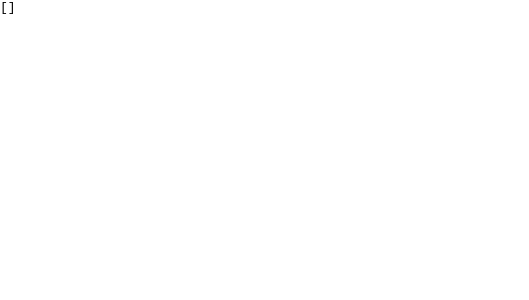
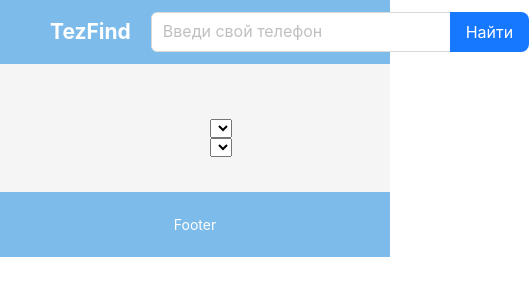
Before and after one commit to AzimReact/tez-find, a React (Create React App) app: page /1 in a window 390 px wide. Shown: the top 300 px of the page, 529 px wide, since content can reach past the window. Built offline with nearby package versions, Linux system fonts and the light colour scheme.

Commit message:
Worked on Iphone page

```diff
--- a/src/pages/Home/index.jsx
+++ b/src/pages/Home/index.jsx
@@ -1,4 +1,4 @@
-import { Layout, Space } from "antd";
+import { Layout } from "antd";
 import { useDispatch, useSelector } from "react-redux";
 import { useEffect, useMemo } from "react";
 import { useNavigate } from "react-router-dom";
@@ -37,18 +37,11 @@ export const Home = () => {
   if (!iphoneTypes.length) return <SimpleSpinner />;
 
   return (
-    <Space
-      direction="vertical"
-      style={{
-        width: "100%",
-      }}
-      size={[0, 48]}
-    >
     <Layout>
       <Header />
 
-        <div className={styles['all-cards']}>
-          <div className={styles['cards']}>
+      <div className={styles["all-cards"]}>
+        <div className={styles["cards"]}>
           {iphoneTypes.map(({ typeKey, type, image }) => (
             <TypeCard
               onClick={() => navigate(typeKey)}
@@ -63,6 +56,5 @@ export const Home = () => {
 
       <Footer />
     </Layout>
-    </Space>
   );
 };
--- a/src/pages/Iphone/index.jsx
+++ b/src/pages/Iphone/index.jsx
@@ -1,26 +1,101 @@
-import { useMemo } from "react";
+import { useEffect, useMemo, useState } from "react";
 import { useSelector } from "react-redux";
 import { useParams } from "react-router-dom";
+import { Layout } from "antd";
 
+import styles from "./styles.module.scss";
+import { Header, Footer } from "../../components/modules";
+
+// FIXME: This page under construction !!!
 export const Iphone = () => {
-    const storeIphones = useSelector((store) => ({ ...store.iphones }));
-    const { iphoneType } = useParams()
+  const storeIphones = useSelector((store) => store.iphones);
+  const [color, setColor] = useState("");
+  const [memory, setMemory] = useState("");
+  const { iphoneType } = useParams();
 
-    const iphones = useMemo(() => {
-        const result = []
+  const iphones = useMemo(() => {
+    const result = [];
 
-        for (const market in storeIphones[iphoneType]) {
-            storeIphones[iphoneType][market] = storeIphones[iphoneType][market].map(el => ({...el, market}))
-            result.push(...storeIphones[iphoneType][market])
-        }
+    for (const market in storeIphones[iphoneType]) {
+      storeIphones[iphoneType][market] = storeIphones[iphoneType][market].map(
+        (el) => ({ ...el, market })
+      );
+      result.push(...storeIphones[iphoneType][market]);
+    }
 
-        return result;
-    }, [storeIphones, iphoneType])
+    return result;
+  }, [storeIphones, iphoneType]);
 
-    console.log(iphones)
-    return <div className="container">
-        <pre>
-            {JSON.stringify(iphones, null, 2)}
-        </pre>
-    </div>
-}
+  useEffect(() => {
+    if (!iphones.length) return;
+    setColor(iphones[0].color);
+    setMemory(iphones[0].memory);
+  }, [iphones]);
+
+  const filteredIphones = useMemo(() => {
+    return iphones.filter(
+      (iphone) => iphone.color === color && iphone.memory === memory
+    );
+  }, [iphones, color, memory]);
+
+  console.log("render", filteredIphones);
+  // TODO:
+  const colorOptions = useMemo(() => {
+    const result = {};
+    for (let iphone of iphones) {
+      if (iphone.memory !== memory) continue;
+      result[iphone.color] = iphone.color;
+    }
+
+    return Object.values(result);
+  }, [iphones, memory]);
+
+  const memoryOptions = useMemo(() => {
+    const result = {};
+    for (let iphone of iphones) {
+      if (iphone.color !== color) continue;
+      result[iphone.memory] = iphone.memory;
+    }
+
+    return Object.values(result);
+  }, [iphones, color]);
+
+  return (
+    <Layout>
+      <Header />
+      <div className={styles["title"]}>
+        <h1>{iphones[0]?.type}</h1>
+      </div>
+
+      <div className={styles["iphone-container"]}>
+        <div className={styles["preview"]}>
+          <div>
+            <img src={iphones[0]?.image} alt="" />
+          </div>
+        </div>
+        <div className={styles["filters"]}>
+          <div className={styles["color-filter"]}>
+            <select value={color} onChange={(e) => setColor(e.target.value)}>
+              {colorOptions.map((color, i) => (
+                <option key={color + i} value={color}>
+                  {color}
+                </option>
+              ))}
+            </select>
+          </div>
+          <div className={styles["memory-filter"]}>
+            <select value={memory} onChange={(e) => setMemory(e.target.value)}>
+              {memoryOptions.map((memory, i) => (
+                <option key={memory + i} value={memory}>
+                  {memory}
+                </option>
+              ))}
+            </select>
+          </div>
+        </div>
+      </div>
+
+      <Footer />
+    </Layout>
+  );
+};
--- /dev/null
+++ b/src/pages/Iphone/styles.module.scss
@@ -0,0 +1,16 @@
+.title {
+  display: flex;
+  justify-content: flex-end;
+  margin: 20px 100px;
+}
+
+.iphone-container {
+  margin-bottom: 20px;
+  display: flex;
+
+  .preview,
+  .filters {
+    width: 50%;
+    padding: 15px;
+  }
+}
```
Lines whose indentation alone changed are shown as unchanged.
